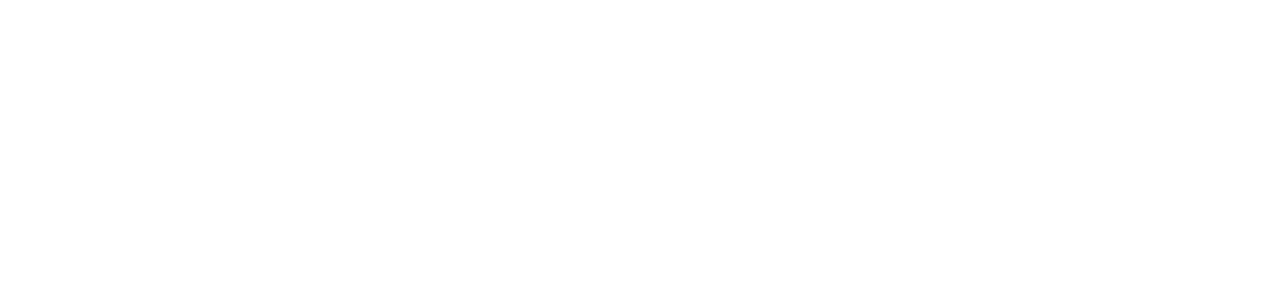
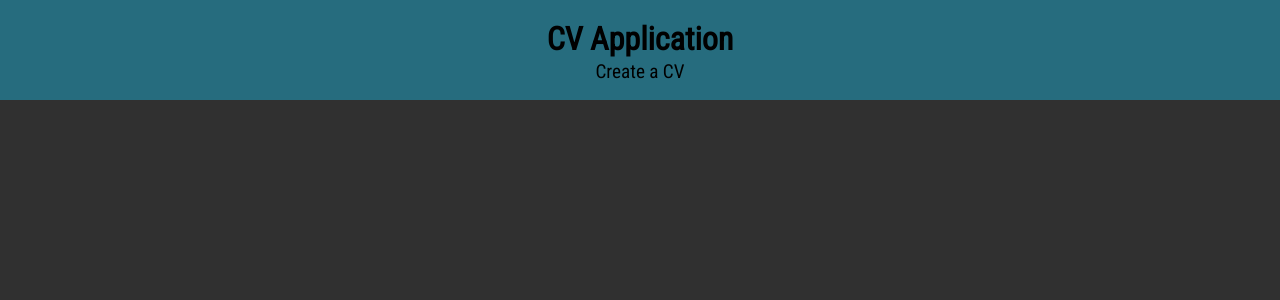
Before and after one commit to TaylorJonesTRT/cv-application, a React (Create React App) app: page / in a window 1280 px wide. Shown: the top 300 px of the page. Built offline with nearby package versions, Linux system fonts and the light colour scheme.

Commit message:
Finished Header Component, added css

```diff
--- a/public/index.html
+++ b/public/index.html
@@ -24,6 +24,9 @@
       work correctly both with client-side routing and a non-root public URL.
       Learn how to configure a non-root public URL by running `npm run build`.
     -->
+    <!-- Google Font -->
+    <link rel="preconnect" href="https://fonts.gstatic.com">
+    <link href="https://fonts.googleapis.com/css2?family=Roboto+Condensed&display=swap" rel="stylesheet">
     <title>React App</title>
   </head>
   <body>
--- a/src/App.js
+++ b/src/App.js
@@ -1,8 +1,16 @@
-function App() {
-  return (
-    <div className="App">
-    </div>
-  );
+import React, { Component } from 'react';
+import Header from './components/Header';
+import './styles/App.css';
+
+class App extends Component {
+  render() {
+    return (
+      <div className="App">
+        <Header />
+      </div>
+    )
+  }
 }
 
+
 export default App;
--- /dev/null
+++ b/src/components/Header.js
@@ -0,0 +1,18 @@
+import React, { Component } from 'react';
+
+class Header extends Component {
+  constructor(props) {
+    super(props);
+  }
+
+  render() {
+    return (
+      <header>
+        <div className="logo">CV Application</div>
+        <div className="slogan">Create a CV</div>
+      </header>
+    )
+  }
+}
+
+export default Header
--- a/src/styles/App.css
+++ b/src/styles/App.css
@@ -0,0 +1,32 @@
+body {
+	width: 100vw;
+	height: 100vh;
+	background: #303030;
+	margin: 0 auto;
+	font-family: 'Roboto Condensed', sans-serif;
+}
+
+.App {
+	width: 100%;
+	background: red;
+	margin: 0 auto;
+}
+
+header {
+	width: 100%;
+	background: #266c7e;
+	height: 100px;
+	margin: 0 auto;
+	text-align: center;
+}
+
+.logo {
+	padding-top: 20px;
+	font-size: 2em;
+	font-weight: bold;
+}
+.slogan {
+	padding-top: 2px;
+	font-size: 1.2em;
+	font-weight: 500;
+}
```
Also changed, not shown: src/components/Personal.js (+11 -0 lines), 1 other file (tests, documents, lock files or other folders).
